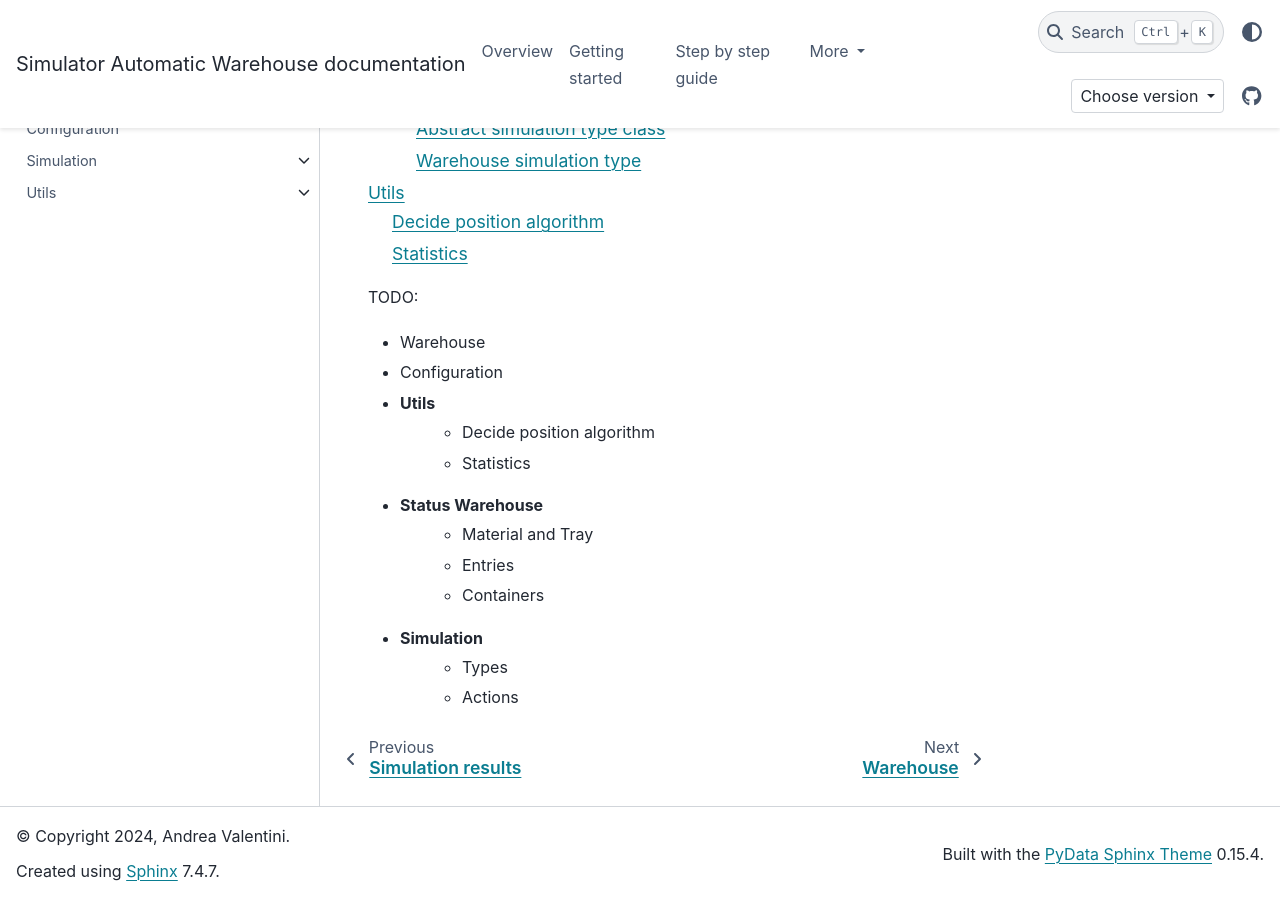
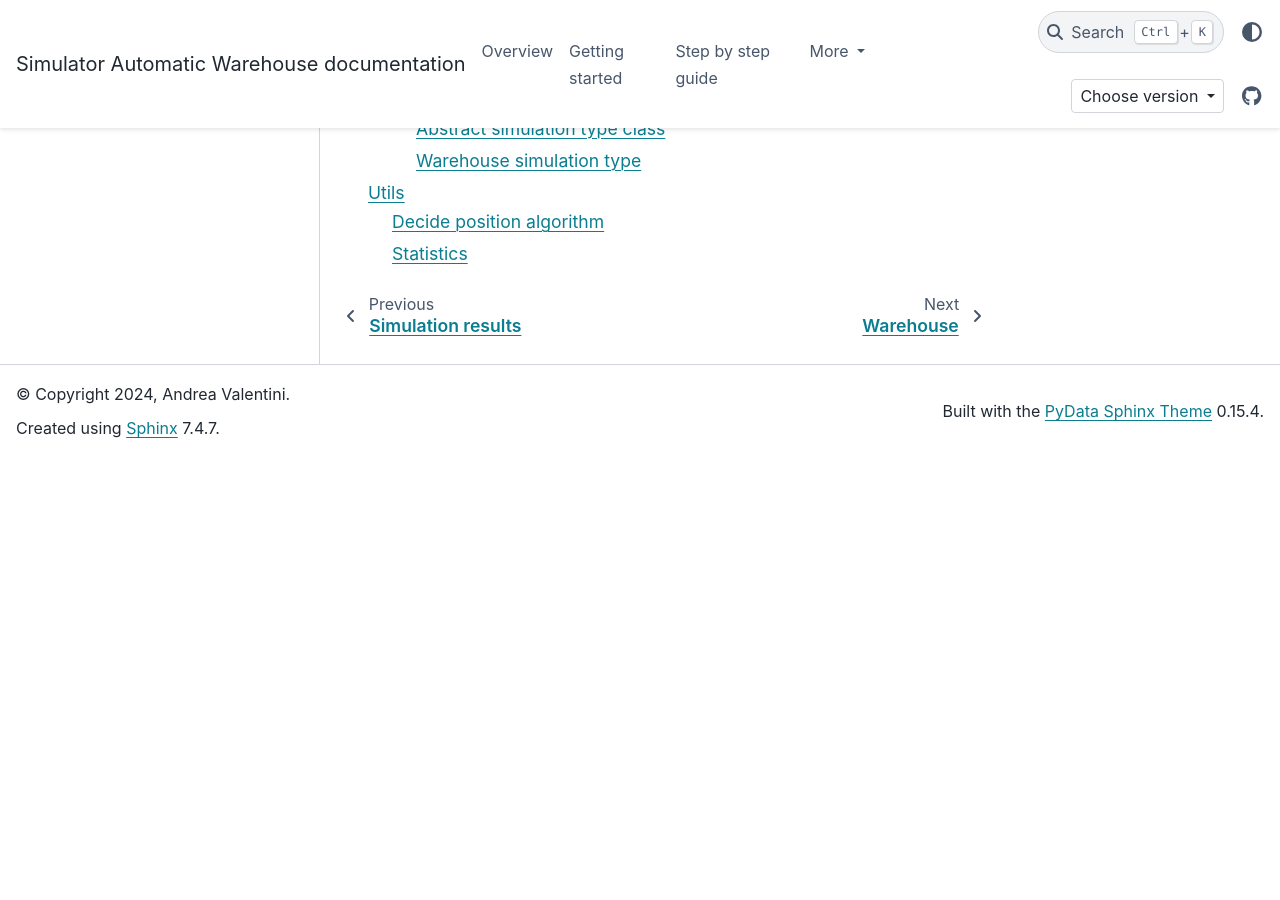
Before and after one commit to AndreVale69/simulator-automatic-warehouse, a Sphinx documentation site: the page built from docs/sections/api-reference/api-reference.rst, in a window 1280 px wide and 900 px high, scrolled down 847 px. Built offline with Sphinx 7.4.7 and the PyData theme 0.15.4, drawn with Linux system fonts in a browser that asks for light colours; comment, search, counter and statistics services are not loaded; after the commit the page ends 1305 px from its top, so only the background shows below that.

Commit message:
docs: remove TODO in api-reference.rst

```diff
--- a/docs/sections/api-reference/api-reference.rst
+++ b/docs/sections/api-reference/api-reference.rst
@@ -16,18 +16,3 @@
    configuration/configuration
    simulation/simulation
    utils/utils
-
-TODO:
-
-- Warehouse
-- Configuration
-- Utils
-    - Decide position algorithm
-    - Statistics
-- Status Warehouse
-    - Material and Tray
-    - Entries
-    - Containers
-- Simulation
-    - Types
-    - Actions
```
